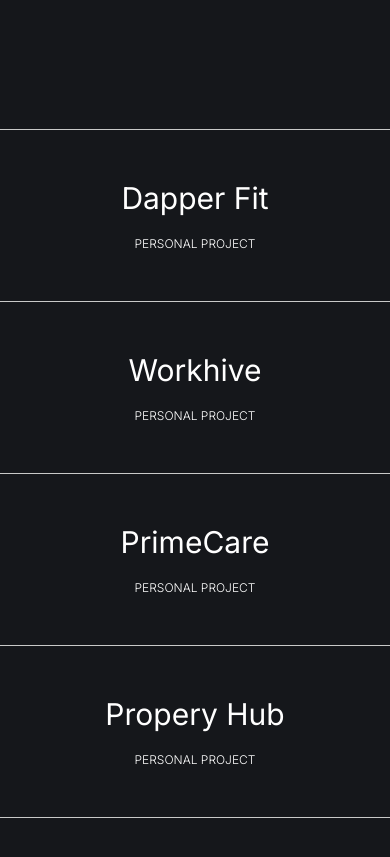
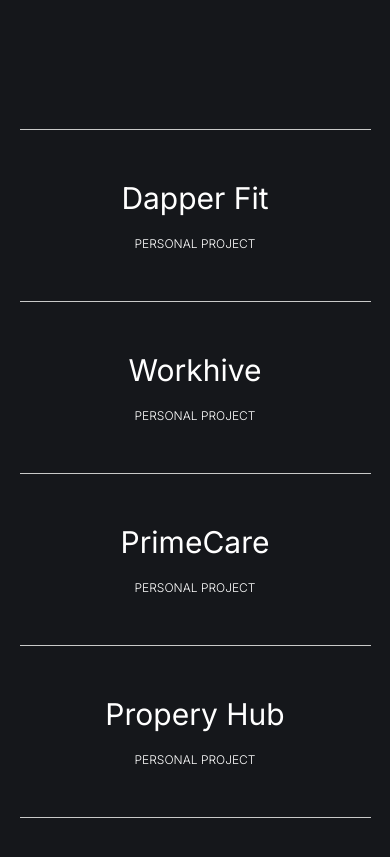
Before and after one commit to arvinbuid/portfolio, a Next.js app: page / in a window 390 px wide. Shown: the part 1460-2317 px from the top of the page. Built offline with nearby package versions, Linux system fonts and the light colour scheme.

Commit message:
Add tablet media queries in Projects component css.

```diff
--- a/components/projects.module.css
+++ b/components/projects.module.css
@@ -7,7 +7,15 @@
   border-top: 1px solid rgb(201, 201, 201);
   cursor: pointer;
   transition: all 0.2s;
-  max-width: 1300px;
+  max-width: calc(100% - 2.5%);
+
+  @media (min-width: 769px) and (max-width: 1440px) {
+    max-width: calc(100% - 7.5%);
+  }
+
+  @media (max-width: 768px) {
+    max-width: calc(100% - 10%);
+  }
 }
 
 .project div {
@@ -16,6 +24,10 @@
   justify-content: space-between;
   align-items: center;
   padding: 50px 125px;
+
+  @media (min-width: 769px) and (max-width: 1440px) {
+    padding: 50px 70px;
+  }
 
   a {
     text-decoration: none;
```
